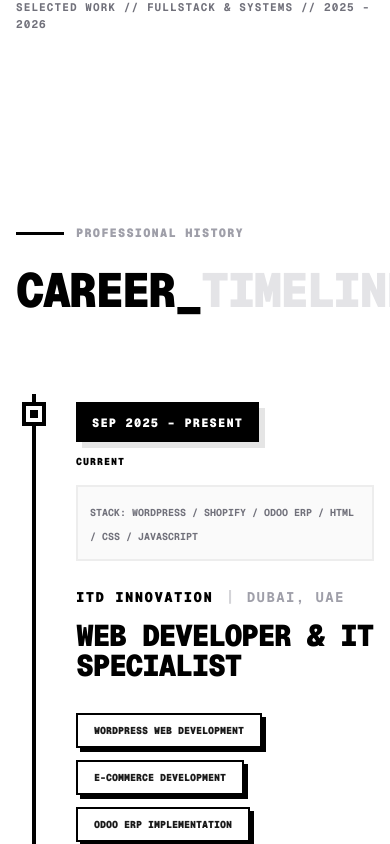
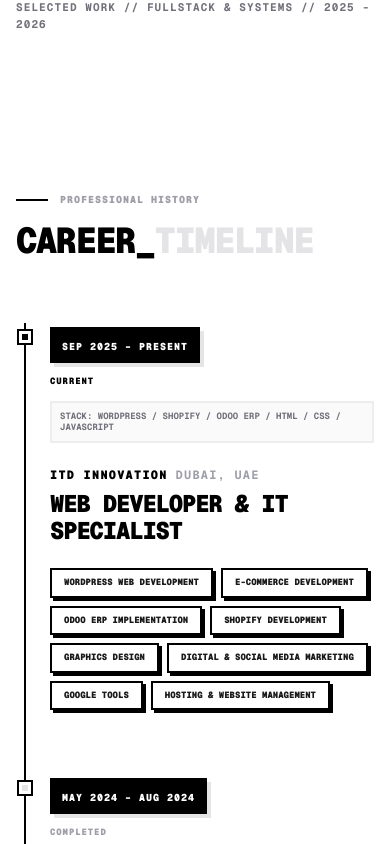
Before and after one commit to BrianShiroe/portfoliov4, a Next.js app: page / in a window 390 px wide. Shown: the part 5880-6724 px from the top of the page. Built offline with nearby package versions, Linux system fonts and the light colour scheme.

Commit message:
[update] experience: mobile res

```diff
--- a/components/Experience.tsx
+++ b/components/Experience.tsx
@@ -42,24 +42,25 @@ export function Experience() {
   return (
     <section
       id="experience"
-      className="relative w-full bg-white py-24 px-4 md:px-6 overflow-hidden font-mono border-b-4 border-black"
+      className="relative w-full bg-white py-16 md:py-24 px-4 md:px-6 overflow-hidden font-mono border-b-4 border-black"
     >
       <div className="mx-auto max-w-6xl relative">
         {/* --- HEADER --- */}
-        <div className="mb-20 md:mb-32">
-          <div className="flex items-center gap-3 mb-6">
-            <div className="h-[3px] w-12 bg-black" />
-            <span className="text-[12px] font-black uppercase tracking-widest text-zinc-400">
+        <div className="mb-16 md:mb-32">
+          <div className="flex items-center gap-3 mb-4 md:mb-6">
+            <div className="h-[2px] md:h-[3px] w-8 md:w-12 bg-black" />
+            <span className="text-[10px] md:text-[12px] font-black uppercase tracking-widest text-zinc-400">
               Professional History
             </span>
           </div>
-          <h2 className="text-5xl md:text-8xl font-black uppercase tracking-tighter text-black leading-none">
+          <h2 className="text-4xl md:text-8xl font-black uppercase tracking-tighter text-black leading-none">
             Career_<span className="text-zinc-200">Timeline</span>
           </h2>
         </div>
 
         {/* --- TIMELINE GRID --- */}
-        <div className="relative border-l-4 border-black ml-4 md:ml-0">
+        {/* Adjusted left margin on mobile to prevent clipping */}
+        <div className="relative border-l-2 md:border-l-4 border-black ml-2 md:ml-0">
           {history.map((job, index) => (
             <motion.div
               key={job.company}
@@ -67,34 +68,34 @@ export function Experience() {
               whileInView={{ opacity: 1, y: 0 }}
               viewport={{ once: true }}
               transition={{ delay: index * 0.1 }}
-              className="relative mb-24 last:mb-0 pl-10 md:pl-24 group"
+              className="relative mb-16 md:mb-24 last:mb-0 pl-6 md:pl-24 group"
             >
-              {/* Timeline Marker */}
-              <div className="absolute -left-[14px] top-2 h-6 w-6 border-4 border-black bg-white flex items-center justify-center transition-transform group-hover:scale-125">
+              {/* Timeline Marker - Scaled for Mobile */}
+              <div className="absolute -left-[9px] md:-left-[14px] top-1.5 md:top-2 h-4 w-4 md:h-6 md:w-6 border-2 md:border-4 border-black bg-white flex items-center justify-center transition-transform group-hover:scale-125">
                 <div
-                  className={`h-2 w-2 ${index === 0 ? "bg-black" : "bg-zinc-200"}`}
+                  className={`h-1.5 w-1.5 md:h-2 md:w-2 ${index === 0 ? "bg-black" : "bg-zinc-200"}`}
                 />
               </div>
 
               <div className="grid grid-cols-1 lg:grid-cols-12 gap-6 md:gap-12 items-start">
                 {/* Time & Status Column */}
-                <div className="lg:col-span-3 flex flex-col items-start pt-2">
-                  <div className="px-4 py-2 bg-black text-white mb-3 shadow-[6px_6px_0px_0px_rgba(0,0,0,0.1)]">
-                    <span className="text-xs font-black tracking-widest whitespace-nowrap">
+                <div className="lg:col-span-3 flex flex-col items-start pt-1 md:pt-2">
+                  <div className="px-3 py-1.5 md:px-4 md:py-2 bg-black text-white mb-3 shadow-[4px_4px_0px_0px_rgba(0,0,0,0.1)] md:shadow-[6px_6px_0px_0px_rgba(0,0,0,0.1)]">
+                    <span className="text-[10px] md:text-xs font-black tracking-widest whitespace-nowrap">
                       {job.period}
                     </span>
                   </div>
                   <div className={`flex items-center gap-2 ${job.color}`}>
-                    <span className="text-[10px] font-black uppercase tracking-widest">
+                    <span className="text-[9px] md:text-[10px] font-black uppercase tracking-widest">
                       {job.status}
                     </span>
                     {index === 0 && (
-                      <span className="h-2 w-2 bg-black rounded-full animate-ping" />
+                      <span className="h-1.5 w-1.5 md:h-2 md:w-2 bg-black rounded-full animate-ping" />
                     )}
                   </div>
                   {job.stack && (
-                    <div className="mt-4 p-3 border-2 border-black/5 bg-zinc-50 w-full">
-                      <span className="text-[10px] font-bold text-zinc-500 uppercase leading-none">
+                    <div className="mt-3 md:mt-4 p-2 md:p-3 border-2 border-black/5 bg-zinc-50 w-full">
+                      <span className="text-[9px] md:text-[10px] font-bold text-zinc-500 uppercase leading-tight block">
                         Stack: {job.stack}
                       </span>
                     </div>
@@ -104,26 +105,26 @@ export function Experience() {
                 {/* Company & Role Column */}
                 <div className="lg:col-span-9">
                   <div className="max-w-3xl">
-                    <div className="flex flex-wrap items-center gap-3 mb-3">
-                      <span className="text-sm font-black text-black uppercase tracking-widest">
+                    <div className="flex flex-wrap items-center gap-2 md:gap-3 mb-2 md:mb-3">
+                      <span className="text-xs md:text-sm font-black text-black uppercase tracking-widest">
                         {job.company}
                       </span>
-                      <span className="text-zinc-300 font-bold">|</span>
-                      <span className="text-sm font-bold text-zinc-400 uppercase tracking-widest">
+                      <span className="text-zinc-300 font-bold hidden xs:inline">|</span>
+                      <span className="text-xs md:text-sm font-bold text-zinc-400 uppercase tracking-widest">
                         {job.location}
                       </span>
                     </div>
 
-                    <h3 className="text-3xl md:text-5xl font-black uppercase tracking-tighter text-black leading-none mb-8 group-hover:text-zinc-600 transition-colors">
+                    <h3 className="text-2xl md:text-5xl font-black uppercase tracking-tighter text-black leading-[1.1] mb-6 md:mb-8 group-hover:text-zinc-600 transition-colors">
                       {job.role}
                     </h3>
 
-                    {/* Responsibilities */}
-                    <div className="flex flex-wrap gap-3">
+                    {/* Responsibilities - Grid layout on mobile for better flow */}
+                    <div className="flex flex-wrap gap-2 md:gap-3">
                       {job.tasks.map((task) => (
                         <span
                           key={task}
-                          className="text-[10px] md:text-xs font-black uppercase border-2 border-black px-4 py-2 hover:bg-black hover:text-white transition-all cursor-default shadow-[4px_4px_0px_0px_rgba(0,0,0,1)] hover:shadow-none"
+                          className="text-[9px] md:text-xs font-black uppercase border-2 border-black px-3 py-1.5 md:px-4 md:py-2 hover:bg-black hover:text-white transition-all cursor-default shadow-[3px_3px_0px_0px_rgba(0,0,0,1)] md:shadow-[4px_4px_0px_0px_rgba(0,0,0,1)] hover:shadow-none"
                         >
                           {task}
                         </span>
@@ -137,16 +138,16 @@ export function Experience() {
         </div>
       </div>
 
-      {/* FOOTER SCALE */}
-      <div className="mx-auto max-w-6xl mt-32 pt-10 border-t-4 border-black flex flex-col md:flex-row justify-between items-center gap-6">
-        <span className="text-xs font-black uppercase tracking-[0.2em] text-black">
+      {/* FOOTER SCALE - Stacked on mobile */}
+      <div className="mx-auto max-w-6xl mt-20 md:mt-32 pt-8 md:pt-10 border-t-2 md:border-t-4 border-black flex flex-col md:flex-row justify-between items-center gap-6">
+        <span className="text-[9px] md:text-xs font-black uppercase tracking-[0.2em] text-black text-center md:text-left">
           BrianShiroe // Professional Experience History
         </span>
-        <div className="flex gap-4">
+        <div className="flex gap-3 md:gap-4">
           {[...Array(6)].map((_, i) => (
             <div
               key={i}
-              className={`h-4 w-4 border-2 border-black ${i < 3 ? "bg-black" : "bg-transparent"}`}
+              className={`h-3 w-3 md:h-4 md:w-4 border-2 border-black ${i < 3 ? "bg-black" : "bg-transparent"}`}
             />
           ))}
         </div>
```
